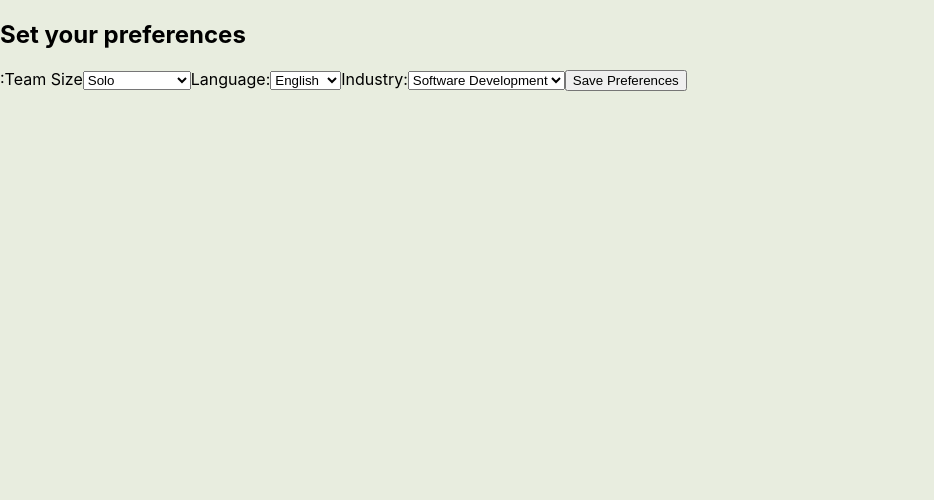
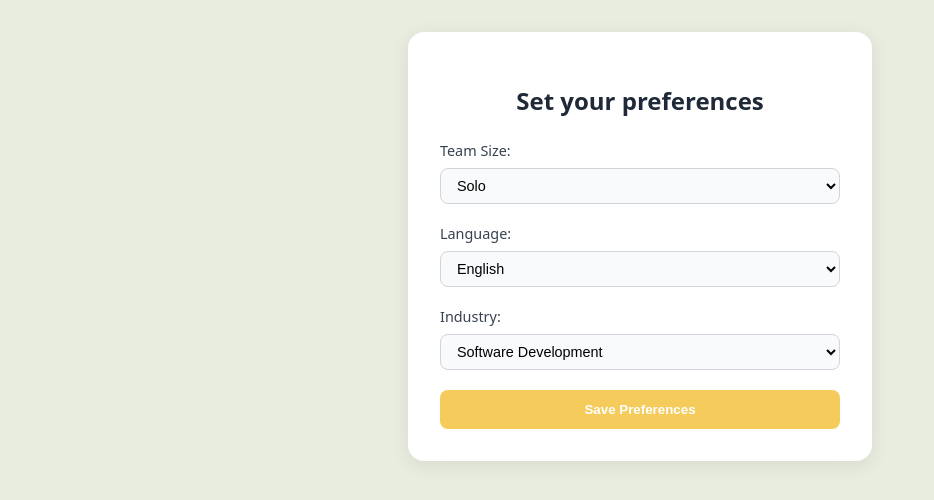
Before and after one commit to Javclamar/storyblock-hackathon, a React (Create React App) app in the folder frontend/: page / in a window 1280 px wide. Shown: the top 500 px of the page, without its empty margins (0-934 px from the left). Built offline with nearby package versions, Linux system fonts and the light colour scheme; no server answers; what @storyblok/react would draw is missing.

Commit message:
Makes the last changes

```diff
--- a/frontend/src/App.js
+++ b/frontend/src/App.js
@@ -2,6 +2,7 @@ import { StoryblokComponent, useStoryblok } from "@storyblok/react";
 import { useState, useEffect } from "react";
 import { BrowserRouter as Router, Route, Routes } from "react-router-dom";
 import PreferencesForm from "./utils/PreferencesForm";
+import AILoadingAnimation from "./utils/LoadingAnimation";
 
 function Page({ slug, preferences }) {
   const story = useStoryblok(slug, { version: "draft" });
@@ -35,8 +36,17 @@ function Page({ slug, preferences }) {
     fetchAiContent();
   }, [story, slug, preferences]);
 
-  if (!story?.content) return <div>Loading Storyblok...</div>;
-  if (!aiContent) return <div>Generating AI content...</div>;
+  if (!story?.content) {
+    return (
+      <AILoadingAnimation />
+    );
+  }
+
+  if (!aiContent) {
+    return (
+      <AILoadingAnimation />
+    );
+  }
 
   return <StoryblokComponent blok={aiContent} />;
 }
--- a/frontend/src/styles/Header.css
+++ b/frontend/src/styles/Header.css
@@ -16,7 +16,6 @@
 
 .header-nav {
     display: flex;
-    gap: 10rem;
 }
 
 .header-nav a {
--- /dev/null
+++ b/frontend/src/styles/LoadingAnimation.css
@@ -0,0 +1,203 @@
+.ai-loading-container {
+  text-align: center;
+  position: relative;
+  padding: 50px;
+}
+
+.ai-brain {
+  width: 120px;
+  height: 120px;
+  margin: 0 auto 30px;
+  position: relative;
+  animation: ai-pulse 2s ease-in-out infinite;
+}
+
+.ai-brain-outline {
+  width: 100%;
+  height: 100%;
+  border: 3px solid var(--text-color);
+  border-radius: 50% 50% 50% 50% / 60% 60% 40% 40%;
+  position: absolute;
+  animation: ai-rotate 8s linear infinite;
+  opacity: 0.6;
+}
+
+.ai-neural-dots {
+  position: absolute;
+  width: 100%;
+  height: 100%;
+}
+
+.ai-dot {
+  position: absolute;
+  width: 8px;
+  height: 8px;
+  background: var(--emphasis-color);
+  border-radius: 50%;
+  opacity: 0;
+  animation: ai-neural-activity 3s ease-in-out infinite;
+  box-shadow: 0 0 10px var(--emphasis-color);
+}
+
+.ai-loading-text {
+  color: var(--text-color);
+  font-size: 24px;
+  font-weight: 600;
+  letter-spacing: 2px;
+  margin-bottom: 20px;
+  animation: ai-text-glow 2s ease-in-out infinite alternate;
+}
+
+.ai-progress-bar {
+  width: 200px;
+  height: 4px;
+  background: var(--secondary-color);
+  border-radius: 2px;
+  margin: 0 auto 20px;
+  overflow: hidden;
+  position: relative;
+  box-shadow: inset 0 1px 3px rgba(0,0,0,0.1);
+}
+
+.ai-progress-fill {
+  height: 100%;
+  background: linear-gradient(90deg, var(--emphasis-color), #f7d884, var(--emphasis-color));
+  background-size: 200% 100%;
+  border-radius: 2px;
+  animation: ai-progress-move 2s ease-in-out infinite, ai-gradient-shift 3s linear infinite;
+  width: 0%;
+  box-shadow: 0 0 10px rgba(245, 203, 92, 0.5);
+}
+
+.ai-status-text {
+  color: var(--text-color);
+  font-size: 14px;
+  font-weight: 400;
+  opacity: 0.8;
+  transition: opacity 0.3s ease-in-out;
+}
+
+.ai-particles {
+  position: absolute;
+  top: 0;
+  left: 0;
+  width: 100%;
+  height: 100%;
+  pointer-events: none;
+}
+
+.ai-particle {
+  position: absolute;
+  width: 3px;
+  height: 3px;
+  background: var(--emphasis-color);
+  border-radius: 50%;
+  animation: ai-float 6s ease-in-out infinite;
+  opacity: 0.7;
+}
+
+/* Animations */
+@keyframes ai-pulse {
+  0%, 100% {
+    transform: scale(1);
+  }
+  50% {
+    transform: scale(1.05);
+  }
+}
+
+@keyframes ai-rotate {
+  0% {
+    transform: rotate(0deg);
+  }
+  100% {
+    transform: rotate(360deg);
+  }
+}
+
+@keyframes ai-neural-activity {
+  0%, 100% {
+    opacity: 0;
+    transform: scale(0.5);
+  }
+  50% {
+    opacity: 1;
+    transform: scale(1.2);
+  }
+}
+
+@keyframes ai-text-glow {
+  0% {
+    text-shadow: 0 2px 4px rgba(36, 36, 35, 0.1);
+  }
+  100% {
+    text-shadow: 0 2px 8px rgba(36, 36, 35, 0.2), 0 0 15px rgba(245, 203, 92, 0.3);
+  }
+}
+
+@keyframes ai-progress-move {
+  0% {
+    width: 0%;
+  }
+  50% {
+    width: 70%;
+  }
+  100% {
+    width: 100%;
+  }
+}
+
+@keyframes ai-gradient-shift {
+  0% {
+    background-position: 0% 50%;
+  }
+  100% {
+    background-position: 200% 50%;
+  }
+}
+
+@keyframes ai-float {
+  0%, 100% {
+    transform: translateY(0px) rotate(0deg);
+    opacity: 0;
+  }
+  10% {
+    opacity: 1;
+  }
+  90% {
+    opacity: 1;
+  }
+  50% {
+    transform: translateY(-100px) rotate(180deg);
+  }
+}
+
+/* Responsive design */
+@media (max-width: 768px) {
+  .ai-brain {
+    width: 80px;
+    height: 80px;
+  }
+
+  .ai-loading-text {
+    font-size: 20px;
+  }
+
+  .ai-progress-bar {
+    width: 150px;
+  }
+}
+
+/* Accessibility */
+@media (prefers-reduced-motion: reduce) {
+  .ai-brain,
+  .ai-brain-outline,
+  .ai-dot,
+  .ai-loading-text,
+  .ai-progress-fill,
+  .ai-particle {
+    animation-duration: 0.01ms !important;
+    animation-iteration-count: 1 !important;
+    transition-duration: 0.01ms !important;
+  }
+}
--- /dev/null
+++ b/frontend/src/styles/PreferencesForm.css
@@ -0,0 +1,70 @@
+/* Container */
+.form {
+  max-width: 400px;
+  margin: 2rem auto;
+  padding: 2rem;
+  background: #ffffff;
+  border-radius: 1rem;
+  box-shadow: 0 4px 20px rgba(0, 0, 0, 0.08);
+  font-family: system-ui, -apple-system, sans-serif;
+}
+
+/* Title */
+.title {
+  font-size: 1.5rem;
+  font-weight: 600;
+  margin-bottom: 1.5rem;
+  text-align: center;
+  color: #1f2937;
+}
+/* Form content */
+.form-content {
+  display: flex;
+  flex-direction: column;
+  gap: 1.25rem;
+}
+
+.form-content label {
+  display: flex;
+  flex-direction: column;
+  font-size: 0.9rem;
+  font-weight: 500;
+  color: #374151;
+}
+
+/* Select dropdown */
+.label {
+  margin-top: 0.5rem;
+  padding: 0.5rem 0.75rem;
+  border: 1px solid #d1d5db;
+  border-radius: 0.5rem;
+  font-size: 0.9rem;
+  background: #f9fafb;
+  transition: border 0.2s ease, box-shadow 0.2s ease;
+}
+
+.label:focus {
+  outline: none;
+  border-color: var(--enphasis-color);
+  box-shadow: 0 0 0 3px rgba(245, 203, 92, 0.3);
+  background: #fff;
+}
+
+.submit-button {
+  background: var(--enphasis-color);
+  color: #fff;
+  font-weight: 600;
+  padding: 0.75rem 1rem;
+  border-radius: 0.5rem;
+  border: none;
+  cursor: pointer;
+  transition: background 0.2s ease, transform 0.1s ease;
+}
+
+.submit-button:hover {
+  background: #f4b800;
+}
+
+.submit-button:active {
+  transform: scale(0.97);
+}
--- /dev/null
+++ b/frontend/src/utils/LoadingAnimation.jsx
@@ -0,0 +1,80 @@
+import { useState, useEffect } from 'react';
+import '../styles/LoadingAnimation.css';
+
+const AILoadingAnimation = () => {
+  const [currentStatusIndex, setCurrentStatusIndex] = useState(0);
+
+  const statusMessages = [
+    "Analyzing your preferences...",
+    "Processing neural patterns...",
+    "Crafting personalized content...",
+    "Fine-tuning AI responses...",
+    "Almost ready..."
+  ];
+
+  useEffect(() => {
+    const interval = setInterval(() => {
+      setCurrentStatusIndex((prev) => (prev + 1) % statusMessages.length);
+    }, 3000);
+
+    return () => clearInterval(interval);
+  }, [statusMessages.length]);
+
+  const dotPositions = [
+    { top: '20%', left: '30%', animationDelay: '0s' },
+    { top: '35%', right: '25%', animationDelay: '0.3s' },
+    { bottom: '30%', left: '40%', animationDelay: '0.6s' },
+    { top: '50%', left: '20%', animationDelay: '0.9s' },
+    { bottom: '40%', right: '35%', animationDelay: '1.2s' },
+    { top: '40%', left: '50%', animationDelay: '1.5s' }
+  ];
+
+  const particles = Array.from({ length: 12 }, (_, i) => ({
+    left: Math.random() * 100 + '%',
+    animationDelay: Math.random() * 6 + 's',
+    animationDuration: (4 + Math.random() * 4) + 's'
+  }));
+
+  return (
+    <div className="ai-loading-container">
+      <div className="ai-particles">
+        {particles.map((particle, index) => (
+          <div
+            key={index}
+            className="ai-particle"
+            style={{
+              left: particle.left,
+              animationDelay: particle.animationDelay,
+              animationDuration: particle.animationDuration
+            }}
+          />
+        ))}
+      </div>
+
+      <div className="ai-brain">
+        <div className="ai-brain-outline"></div>
+        <div className="ai-neural-dots">
+          {dotPositions.map((dot, index) => (
+            <div
+              key={index}
+              className="ai-dot"
+              style={dot}
+            />
+          ))}
+        </div>
+      </div>
+
+      <div className="ai-loading-text">PERSONALIZING</div>
+
+      <div className="ai-progress-bar">
+        <div className="ai-progress-fill"></div>
+      </div>
+
+      <div className="ai-status-text">
+        {statusMessages[currentStatusIndex]}
+      </div>
+    </div>
+  );
+};
+
+export default AILoadingAnimation;
--- a/frontend/src/utils/PreferencesForm.jsx
+++ b/frontend/src/utils/PreferencesForm.jsx
@@ -1,4 +1,5 @@
 import { useState } from "react";
+import "../styles/PreferencesForm.css"
 
 function PreferencesForm({ onSave }) {
   const [teamSize, setTeamSize] = useState("solo");
@@ -7,21 +8,21 @@ function PreferencesForm({ onSave }) {
 
   const handleSubmit = (e) => {
     e.preventDefault();
-    const prefs = { teamSize, language, industry, isComplete: true };
+    const prefs = { teamSize, language, industry, isComplete: true, expiry: Date.now() + 60 * 1000 };
     localStorage.setItem("userPreferences", JSON.stringify(prefs));
     onSave(prefs);
   };
 
   return (
-    <div className="p-6 max-w-md mx-auto">
-      <h2 className="text-xl font-bold mb-4">Set your preferences</h2>
-      <form onSubmit={handleSubmit} className="flex flex-col gap-4">
+    <div className="form">
+      <h2 className="title">Set your preferences</h2>
+      <form onSubmit={handleSubmit} className="form-content">
         <label>
-          :Team Size
+          Team Size:
           <select
             value={teamSize}
             onChange={(e) => setTeamSize(e.target.value)}
-            className="ml-2 border rounded p-1"
+            className="label"
           >
             <option value="solo">Solo</option>
             <option value="small team">Small Team</option>
@@ -35,7 +36,7 @@ function PreferencesForm({ onSave }) {
           <select
             value={language}
             onChange={(e) => setLanguage(e.target.value)}
-            className="ml-2 border rounded p-1"
+            className="label"
           >
             <option value="en">English</option>
             <option value="es">Español</option>
@@ -47,7 +48,7 @@ function PreferencesForm({ onSave }) {
           <select
             value={industry}
             onChange={(e) => setIndustry(e.target.value)}
-            className="ml-2 border rounded p-1"
+            className="label"
           >
             <option value="software">Software Development</option>
             <option value="education">Educational</option>
@@ -62,7 +63,7 @@ function PreferencesForm({ onSave }) {
 
         <button
           type="submit"
-          className="bg-blue-600 text-white px-4 py-2 rounded"
+          className="submit-button"
         >
           Save Preferences
         </button>
```
Also changed, not shown: 2 other files (tests, documents, lock files or other folders).
